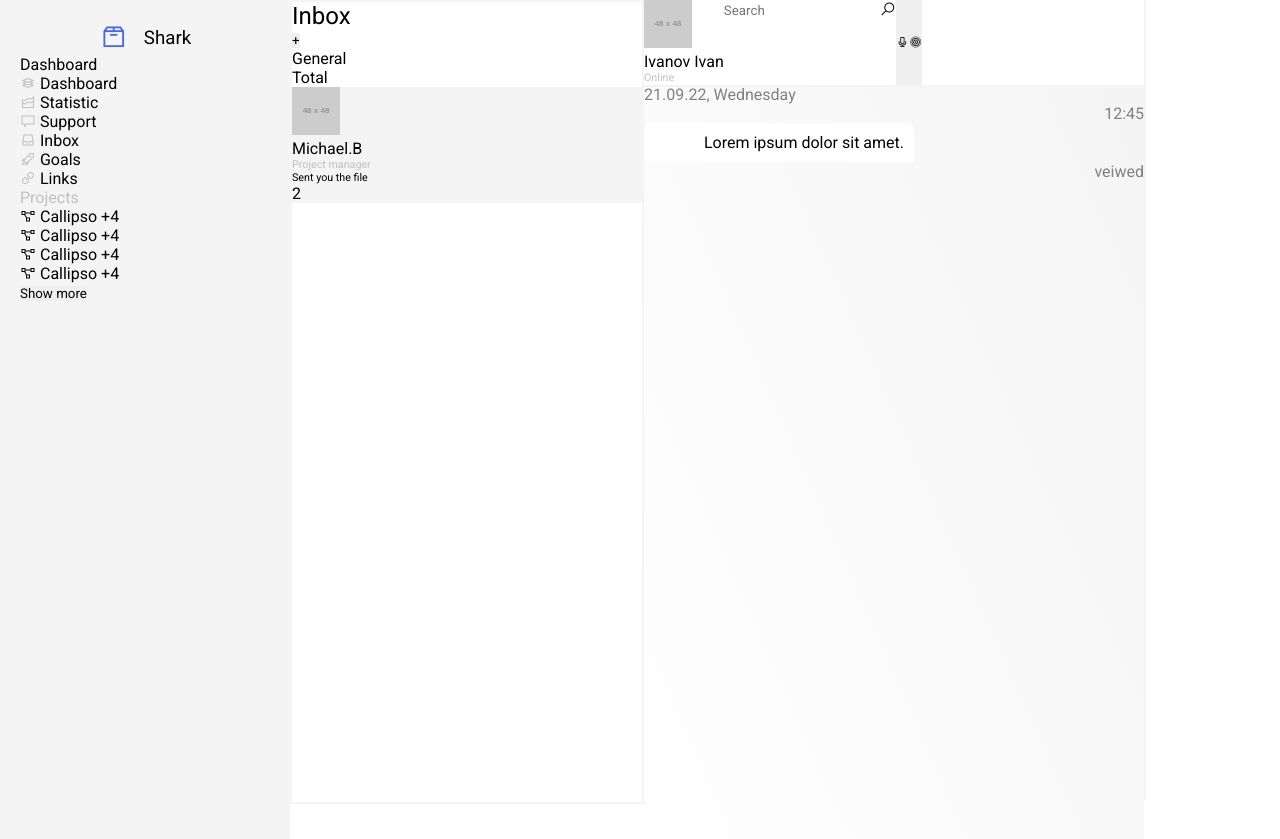
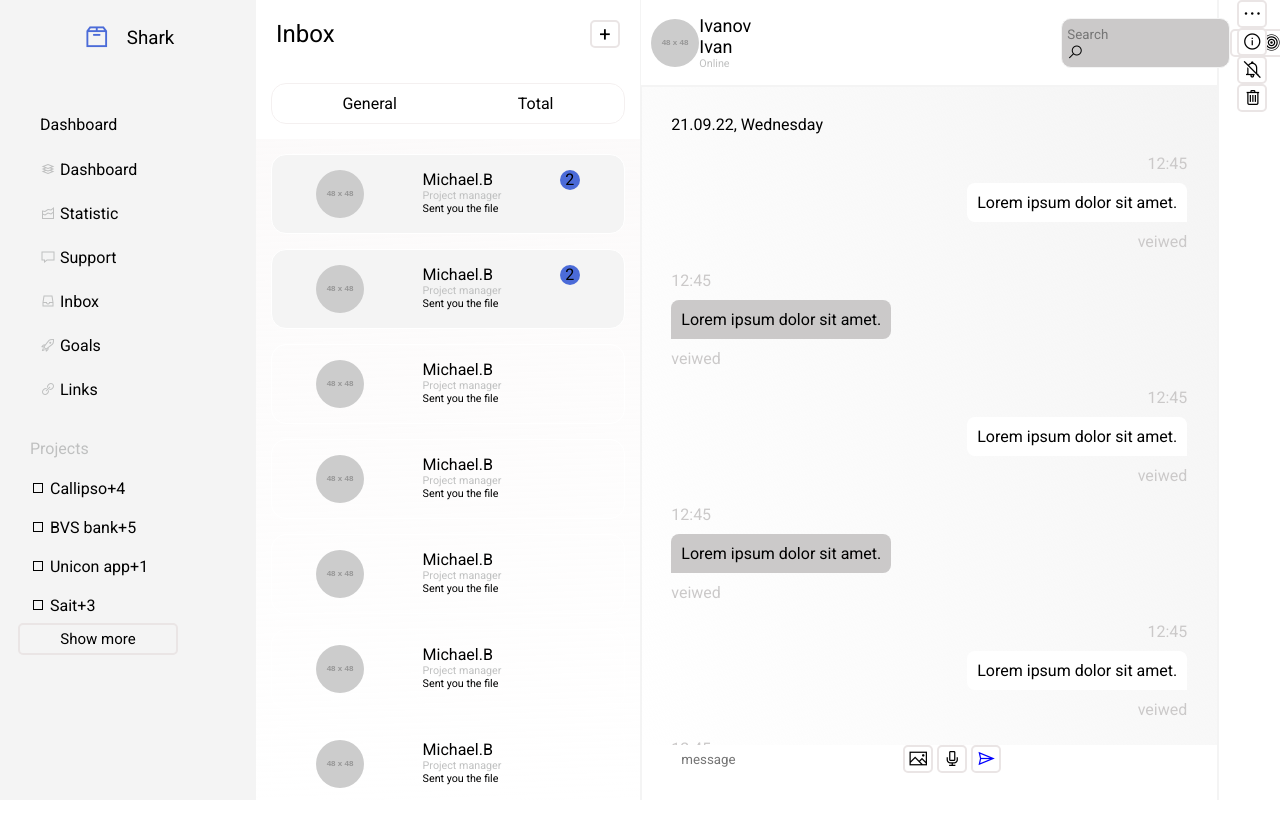
Before and after one commit to MyroslavaSkulimenko/Sharknew, a plain HTML site: page index.html in a window 1280 px wide. After the commit the page ends 800 px from the top, so only its background shows below. Drawn offline with nearby package versions, Linux system fonts and the light colour scheme; placeholder pictures from the web are drawn by us.

Commit message:
результат на 26,09

```diff
--- a/index.html
+++ b/index.html
@@ -5,101 +5,11 @@
     <meta http-equiv="X-UA-Compatible" content="IE=edge" />
     <meta name="viewport" content="width=, initial-scale=1.0" />
     <title>Document</title>
+    <link rel="stylesheet" href="style.css" />
     <link
       rel="stylesheet"
       href="https://maxst.icons8.com/vue-static/landings/line-awesome/line-awesome/1.3.0/css/line-awesome.min.css"
     />
-    <style>
-      @import url("https://fonts.googleapis.com/css2?family=Roboto:wght@100;300;400;500&display=swap");
-      :root {
-        --color-blue: #4b6bd8;
-        --color-grey: #f4f4f4;
-      }
-      .background-is-grey {
-        background: var(--color-grey);
-      }
-      .color-is-grey {
-        color: #bfc0c0;
-      }
-      * {
-        margin: 0;
-        border: 0;
-        padding: 0;
-        font-family: "Roboto", sans-serif;
-        font-weight: 400;
-      }
-      a {
-        text-decoration: none;
-        color: black;
-      }
-      aside {
-        position: fixed;
-        width: 250px;
-        left: 0;
-        background: var(--color-grey);
-        height: 100%;
-        padding: 20px;
-        align-items: center;
-      }
-      .sub-menu {
-        height: 100%;
-        display: flex;
-        position: absolute;
-        left: 290px;
-        border: 2px solid var(--color-grey);
-        width: 350px;
-        top: 0;
-        position: fixed;
-        flex-direction: column;
-      }
-      main {
-        position: absolute;
-        height: 100%;
-        width: 500px;
-        left: 644px;
-        top: 0;
-        border-right: 2px solid var(--color-grey);
-      }
-      header {
-        position: fixed;
-        top: 0;
-        height: 85px;
-        border-bottom: 2px solid var(--color-grey);
-        width: 500px;
-        display: flex;
-      }
-      .logo {
-        display: flex;
-        flex-direction: row;
-        justify-content: center;
-        align-items: center;
-      }
-      .logo__icon {
-        font-size: 30px;
-        margin-right: 15px;
-        color: var(--color-blue);
-      }
-      .chat {
-        margin-top: 85px;
-        background: linear-gradient(246deg, #f4f4f4, transparent);
-      height: 100vh;
-      }
-      .chat__date{
-        color: gray;
-      }
-      .chat__info{
-        color: gray;
-      }
-      .chat__sms{
-        background: white;
-        border-radius: 8px 8px 0 8px;
-        width: 50%;
-        padding: 10px;
-      }
-      .chat__user--main{
-        text-align: right;
-      }
-    </style>
   </head>
   <body>
     <aside>
@@ -152,62 +62,179 @@
       <section class="project">
         <h4 class="project__title color-is-grey">Projects</h4>
         <div class="project__list">
-          <span class="project__icon"
-            ><i class="las la-project-diagram"></i
-          ></span>
+          <span class="project__icon"><i class="las la-stop"></i></span>
           <a class="project__name" href=""> Callipso </a>
           <span class="project__new-massege">+4</span>
         </div>
         <div class="project__list">
-          <span class="project__icon"
-            ><i class="las la-project-diagram"></i
-          ></span>
-          <a class="project__name" href=""> Callipso </a>
-          <span class="project__new-massege">+4</span>
+          <span class="project__icon"><i class="las la-stop"></i></span>
+          <a class="project__name" href=""> BVS bank </a>
+          <span class="project__new-massege">+5</span>
         </div>
         <div class="project__list">
-          <span class="project__icon"
-            ><i class="las la-project-diagram"></i
-          ></span>
-          <a class="project__name" href=""> Callipso </a>
-          <span class="project__new-massege">+4</span>
+          <span class="project__icon"><i class="las la-stop"></i></span>
+          <a class="project__name" href=""> Unicon app </a>
+          <span class="project__new-massege">+1</span>
         </div>
         <div class="project__list">
-          <span class="project__icon"
-            ><i class="las la-project-diagram"></i
-          ></span>
-          <a class="project__name" href=""> Callipso </a>
-          <span class="project__new-massege">+4</span>
+          <span class="project__icon">
+            <i class="las la-stop"></i>
+            <!-- ><i class="las la-project-diagram"></i -->
+          </span>
+          <a class="project__name" href=""> Sait </a>
+          <span class="project__new-massege">+3</span>
         </div>
-        <button class="project__more">Show more</button>
+        <button class="project__more background-is-grey">Show more</button>
       </section>
     </aside>
-    <section class="sub-menu">
-      <div class="sub-menu__title-wrapper">
-        <h2 class="sub-menu__title">Inbox</h2>
-        <button class="sub-menu__more">+</button>
+    <section class="subMenu">
+      <div class="subMenu__title-wrapper">
+        <h2 class="subMenu__title">Inbox</h2>
+        <button class="subMenu__more">+</button>
       </div>
-      <div class="sub-menu__option">
+      <div class="subMenu__option">
         <h4 class="">General</h4>
         <h4 class="">Total</h4>
       </div>
-      <div class="sub-menu__massege-wrap">
-        <div class="sub-menu__massege background-is-grey">
+      <section class="listChat">
+        <div class="listChat__massege-wrap">
+          <div class="listChat__massege background-is-grey">
             <img
-            class="sub-menu__employee-avatar"
+              class="login__avatar"
               src="https://via.placeholder.com/48"
               alt=""
             />
-          <div class="sub-menu__employee-text">
-            <h4 class="sub-menu__employee-name">Michael.B</h4>
-            <h6 class="sub-menu__employee-position color-is-grey">
+            <div class="listChat__employee-text">
+              <h4 class="listChat__employee-name">Michael.B</h4>
+              <h6 class="listChat__employee-position color-is-grey">
                 Project manager
               </h6>
-            <h6 class="sub-menu__employee-massege-short">Sent you the file</h6>
+              <h6 class="listChat__employee-massege-short">
+                Sent you the file
+              </h6>
             </div>
-          <span class="sub-menu__employee-massege-count">2</span>
+            <span class="listChat__employee-massege-count background-is-blue"
+              >2</span
+            >
           </div>
         </div>
+        <div class="listChat__massege-wrap">
+          <div class="listChat__massege background-is-grey">
+            <img
+              class="login__avatar"
+              src="https://via.placeholder.com/48"
+              alt=""
+            />
+            <div class="listChat__employee-text">
+              <h4 class="listChat__employee-name">Michael.B</h4>
+              <h6 class="listChat__employee-position color-is-grey">
+                Project manager
+              </h6>
+              <h6 class="listChat__employee-massege-short">
+                Sent you the file
+              </h6>
+            </div>
+            <span class="listChat__employee-massege-count background-is-blue"
+              >2</span
+            >
+          </div>
+        </div>
+        <div class="listChat__massege-wrap">
+          <div class="listChat__massege">
+            <img
+              class="login__avatar"
+              src="https://via.placeholder.com/48"
+              alt=""
+            />
+            <div class="listChat__employee-text">
+              <h4 class="listChat__employee-name">Michael.B</h4>
+              <h6 class="listChat__employee-position color-is-grey">
+                Project manager
+              </h6>
+              <h6 class="listChat__employee-massege-short">
+                Sent you the file
+              </h6>
+            </div>
+            <span class="listChat__employee-massege-count offline">2</span>
+          </div>
+        </div>
+        <div class="listChat__massege-wrap">
+          <div class="listChat__massege">
+            <img
+              class="login__avatar"
+              src="https://via.placeholder.com/48"
+              alt=""
+            />
+            <div class="listChat__employee-text">
+              <h4 class="listChat__employee-name">Michael.B</h4>
+              <h6 class="listChat__employee-position color-is-grey">
+                Project manager
+              </h6>
+              <h6 class="listChat__employee-massege-short">
+                Sent you the file
+              </h6>
+            </div>
+            <span class="listChat__employee-massege-count offline">2</span>
+          </div>
+        </div>
+        <div class="listChat__massege-wrap">
+          <div class="listChat__massege">
+            <img
+              class="login__avatar"
+              src="https://via.placeholder.com/48"
+              alt=""
+            />
+            <div class="listChat__employee-text">
+              <h4 class="listChat__employee-name">Michael.B</h4>
+              <h6 class="listChat__employee-position color-is-grey">
+                Project manager
+              </h6>
+              <h6 class="listChat__employee-massege-short">
+                Sent you the file
+              </h6>
+            </div>
+            <span class="listChat__employee-massege-count offline">2</span>
+          </div>
+        </div>
+        <div class="listChat__massege-wrap">
+          <div class="listChat__massege offline-background">
+            <img
+              class="login__avatar"
+              src="https://via.placeholder.com/48"
+              alt=""
+            />
+            <div class="listChat__employee-text">
+              <h4 class="listChat__employee-name">Michael.B</h4>
+              <h6 class="listChat__employee-position color-is-grey">
+                Project manager
+              </h6>
+              <h6 class="listChat__employee-massege-short">
+                Sent you the file
+              </h6>
+            </div>
+            <span class="listChat__employee-massege-count offline">2</span>
+          </div>
+        </div>
+        <div class="listChat__massege-wrap">
+          <div class="listChat__massege offline-background">
+            <img
+              class="login__avatar"
+              src="https://via.placeholder.com/48"
+              alt=""
+            />
+            <div class="listChat__employee-text">
+              <h4 class="listChat__employee-name">Michael.B</h4>
+              <h6 class="listChat__employee-position color-is-grey">
+                Project manager
+              </h6>
+              <h6 class="listChat__employee-massege-short">
+                Sent you the file
+              </h6>
+            </div>
+            <span class="listChat__employee-massege-count offline">2</span>
+          </div>
+        </div>
+      </section>
     </section>
     <main class="massege-main">
       <header>
@@ -217,24 +244,78 @@
             src="https://via.placeholder.com/48"
             alt="avatar"
           />
-          <h4 class="login__name">Ivanov Ivan</h4>
-          <h6 class="login__status color-is-grey">Online</h6>
+          <div class="login__init">
+            <h3 class="login__name">Ivanov Ivan</h3>
+            <h5 class="login__status color-is-grey">Online</h5>
           </div>
-        <div class="search">
-          <input class="search__input" type="text" placeholder="Search" />
+        </div>
+        <span class="search--wrapper">
+          <div class="search background-is-litegrey">
+            <input
+              class="search__input background-is-litegrey"
+              type="text"
+              placeholder="Search"
+            />
             <span class="search__icon"><i class="las la-search"></i></span>
           </div>
-        <button class="button__voice"><i class="las la-microphone"></i></button>
+          <button class="button__voice">
+            <i class="las la-microphone"></i>
+          </button>
           <button class="button__goal"><i class="las la-bullseye"></i></button>
+        </span>
       </header>
       <section class="chat">
-        <h4 class="chat__date">21.09.22, Wednesday</h4>
-        <div class="chat__user chat__user--main">
-          <div class="chat__info chat__user--main">12:45</div>
-          <p class="chat__sms chat__user--main">Lorem ipsum dolor sit amet.</p>
-          <div class="chat__info chat__user--main">veiwed</div>
+        <h4 class="chat__date--color-grey">21.09.22, Wednesday</h4>
+        <div class="chat__user">
+          <div class="chat__info">12:45</div>
+          <p class="chat__sms">Lorem ipsum dolor sit amet.</p>
+          <div class="chat__status">veiwed</div>
+        </div>
+        <div class="chat__user chat__user--user">
+          <div class="chat__info">12:45</div>
+          <p class="chat__sms chat__sms--user">Lorem ipsum dolor sit amet.</p>
+          <div class="chat__status">veiwed</div>
+        </div>
+        <div class="chat__user">
+          <div class="chat__info">12:45</div>
+          <p class="chat__sms">Lorem ipsum dolor sit amet.</p>
+          <div class="chat__status">veiwed</div>
+        </div>
+        <div class="chat__user chat__user--user">
+          <div class="chat__info">12:45</div>
+          <p class="chat__sms chat__sms--user">Lorem ipsum dolor sit amet.</p>
+          <div class="chat__status">veiwed</div>
+        </div>
+        <div class="chat__user">
+          <div class="chat__info">12:45</div>
+          <p class="chat__sms chat__sms--main">Lorem ipsum dolor sit amet.</p>
+          <div class="chat__status">veiwed</div>
+        </div>
+        <div class="chat__user chat__user--user">
+          <div class="chat__info">12:45</div>
+          <p class="chat__sms chat__sms--user">Lorem ipsum dolor sit amet.</p>
+          <div class="chat__status">veiwed</div>
         </div>
       </section>
+      <footer>
+        <div class="footer__appeal">
+          <input class="footer__message" type="text" placeholder="message" />
+          <div class="footer__button">
+            <button><i class="las la-image"></i></button>
+            <button><i class="las la-microphone"></i></button>
+            <button class="footer__icon--arrow">
+              <i class="las la-paper-plane"></i>
+            </button>
+          </div>
+        </div>
+      </footer>
     </main>
+    <section class="rightPanel">
+      <!-- <h4>123322321</h4> -->
+      <button><i class="las la-ellipsis-h"></i></button>
+      <button><i class="las la-info-circle"></i></button>
+      <button><i class="las la-bell-slash"></i></button>
+      <button><i class="las la-trash-alt"></i></button>
+    </section>
   </body>
 </html>
--- /dev/null
+++ b/style.css
@@ -0,0 +1,272 @@
+@import url("https://fonts.googleapis.com/css2?family=Roboto:wght@100;300;400;500&display=swap");
+:root {
+  --color-blue: #4b6bd8;
+  --color-grey: #f4f4f4;
+  --color-litegrey: rgb(203, 201, 201);
+}
+.background-is-grey {
+  background: var(--color-grey);
+}
+.background-is-blue {
+  background: var(--color-blue);
+}
+.background-is-white {
+  background: white;
+}
+.background-is-litegrey {
+  background: var(--color-litegrey);
+}
+.color-is-grey {
+  color: #bfc0c0;
+}
+.offline {
+  color: #ffffff00;
+  background: none;
+}
+* {
+  margin: 0;
+  border: 0;
+  padding: 0;
+  font-family: "Roboto", sans-serif;
+  font-weight: 400;
+}
+a {
+  text-decoration: none;
+  color: black;
+}
+body,
+html {
+  width: 100vw;
+}
+aside {
+  position: fixed;
+  width: 20%;
+  left: 0;
+  background: var(--color-grey);
+  height: 100%;
+  /* padding: 20px; */
+  align-items: center;
+}
+.menu {
+  display: grid;
+  grid-template-rows: 20px;
+  gap: 25px;
+  padding: 40px 40px;
+}
+.project {
+  display: grid;
+  grid-column-start: 2;
+  grid-template-rows: 20px;
+  gap: 20px;
+  /* padding-top: 30px; */
+  padding-left: 30px;
+  padding-bottom: 20px;
+}
+
+.subMenu {
+  height: 100%;
+  display: flex;
+  position: absolute;
+  left: 20%;
+  border-right: 2px solid var(--color-grey);
+  width: 30%;
+  top: 0;
+  position: fixed;
+  flex-direction: column;
+  margin: 0;
+}
+.subMenu__title-wrapper {
+  display: flex;
+  flex-direction: row;
+  justify-content: space-between;
+  padding: 20px;
+}
+button {
+  font-size: 20px;
+  border: 2px solid #eae5e5;
+  background: white;
+  width: 30px;
+  border-radius: 5px;
+}
+.subMenu__option {
+  display: flex;
+  flex-direction: row;
+  border: 1px solid #f4f0f0;
+  border-radius: 15px;
+  margin: 15px;
+  justify-content: space-around;
+  padding: 10px;
+}
+
+.listChat__massege {
+  display: flex;
+  flex-wrap: wrap;
+  justify-content: space-around;
+  border: 1px solid white;
+  border-radius: 15px;
+  margin: 15px;
+  padding: 15px;
+}
+.listChat {
+  overflow-y: scroll;
+  height: 90%;
+  background: linear-gradient(178deg, #f7f3f36b, #eee9e900);
+}
+.listChat::-webkit-scrollbar {
+  display: none;
+}
+main {
+  position: absolute;
+  height: 100%;
+  width: 45%;
+  left: 50.1%;
+  top: 0;
+  border-right: 2px solid var(--color-grey);
+}
+header {
+  position: fixed;
+  top: 0;
+  height: 85px;
+  border-bottom: 2px solid var(--color-grey);
+  width: 45%;
+  display: flex;
+  background: white;
+}
+.login {
+  display: flex;
+  font-size: small;
+  padding: 10px;
+  align-items: center;
+}
+.login__init {
+  display: flex;
+  flex-direction: column;
+  align-items: flex-start;
+  justify-content: space-evenly;
+}
+.login__name{
+  font-size: large;
+}
+.login__avatar{
+  border: 1px;
+  border-radius: 50%;
+}
+.logo {
+  display: flex;
+  flex-direction: row;
+  justify-content: center;
+  align-items: center;
+  padding: 20px;
+}
+.logo__icon {
+  font-size: 30px;
+  margin-right: 15px;
+  color: var(--color-blue);
+}
+.search {
+  border: 1px solid var(--color-grey);
+  border-radius: 10px;
+  padding: 5px;
+}
+.search--wrapper {
+  display: flex;
+  flex-direction: row;
+  align-items: center;
+  margin-left: 300px;
+}
+.chat {
+  margin-top: 85px;
+  background: linear-gradient(246deg, #f4f4f4, transparent);
+  height: 70vh;
+  padding: 30px;
+  overflow-y: scroll;
+  height: 75%;
+}
+
+.chat::-webkit-scrollbar {
+  display: none;
+}
+
+.chat__info {
+  margin-bottom: 10px;
+  color: var(--color-litegrey);
+}
+
+.chat__sms {
+  background: white;
+  border-radius: 8px 8px 0 8px;
+  padding: 10px;
+}
+.chat__sms--user {
+  background: var(--color-litegrey);
+  border-radius: 8px 8px 8px 0px;
+}
+.chat__user {
+  display: flex;
+  flex-direction: column;
+  margin-top: 20px;
+  border-radius: 8px 8px 0 8px;
+  align-items: flex-end;
+}
+.chat__status {
+  margin-top: 10px;
+  color: var(--color-litegrey);
+}
+.chat__user--user {
+  align-items: flex-start;
+}
+
+.footer__icon--arrow {
+  color: blue;
+}
+footer {
+  position: fixed;
+  height: 40px;
+}
+.footer__appeal {
+  display: flex;
+  flex-direction: row;
+  margin-left: 40px;
+}
+.footer__button {
+  padding-left: 70px;
+}
+.footer__message {
+  border: 1px;
+  color: gray;
+}
+.project__more {
+  border: 2px solid #eae5e5;
+  width: 160px;
+  border-radius: 5px;
+  font-size: 15px;
+  padding: 5px;
+  margin: -12px;
+}
+.project__new-massege {
+  position: fixed;
+}
+.listChat__employee-massege-count {
+  height: 20px;
+  width: 20px;
+  border-radius: 50%;
+  text-align: center;
+}
+.rightPanel {
+  position: fixed;
+  right: 1%;
+  display: flex;
+  flex-direction: column;
+}
+@media (max-width: 650px) {
+  header {
+    display: block;
+    position: fixed;
+    top: 0;
+    height: 85px;
+    border-bottom: 2px solid var(--color-grey);
+    width: 45%;
+    display: flex;
+    background: white;
+  }
+}
```
Lines whose indentation alone changed are shown as unchanged.
